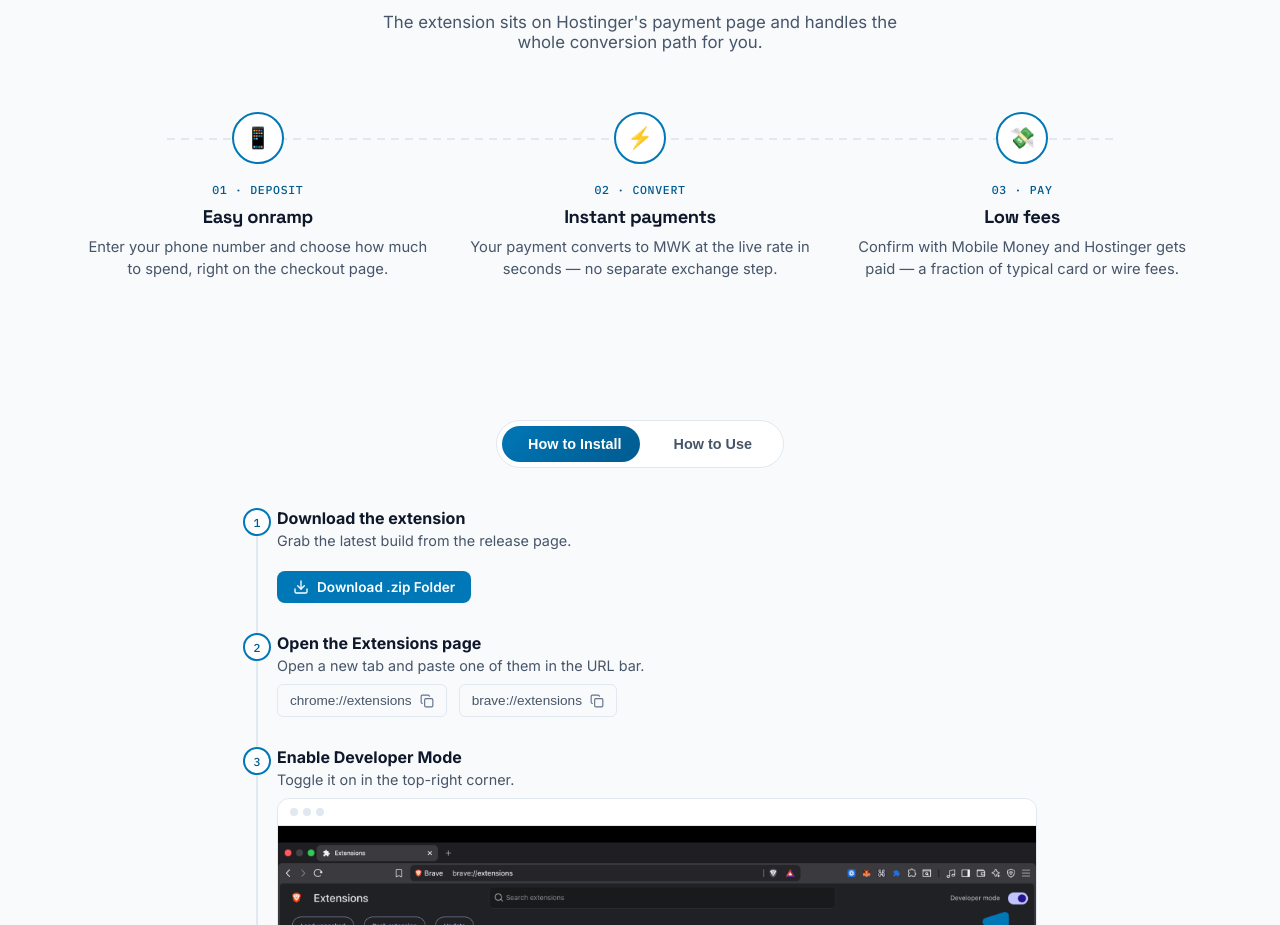
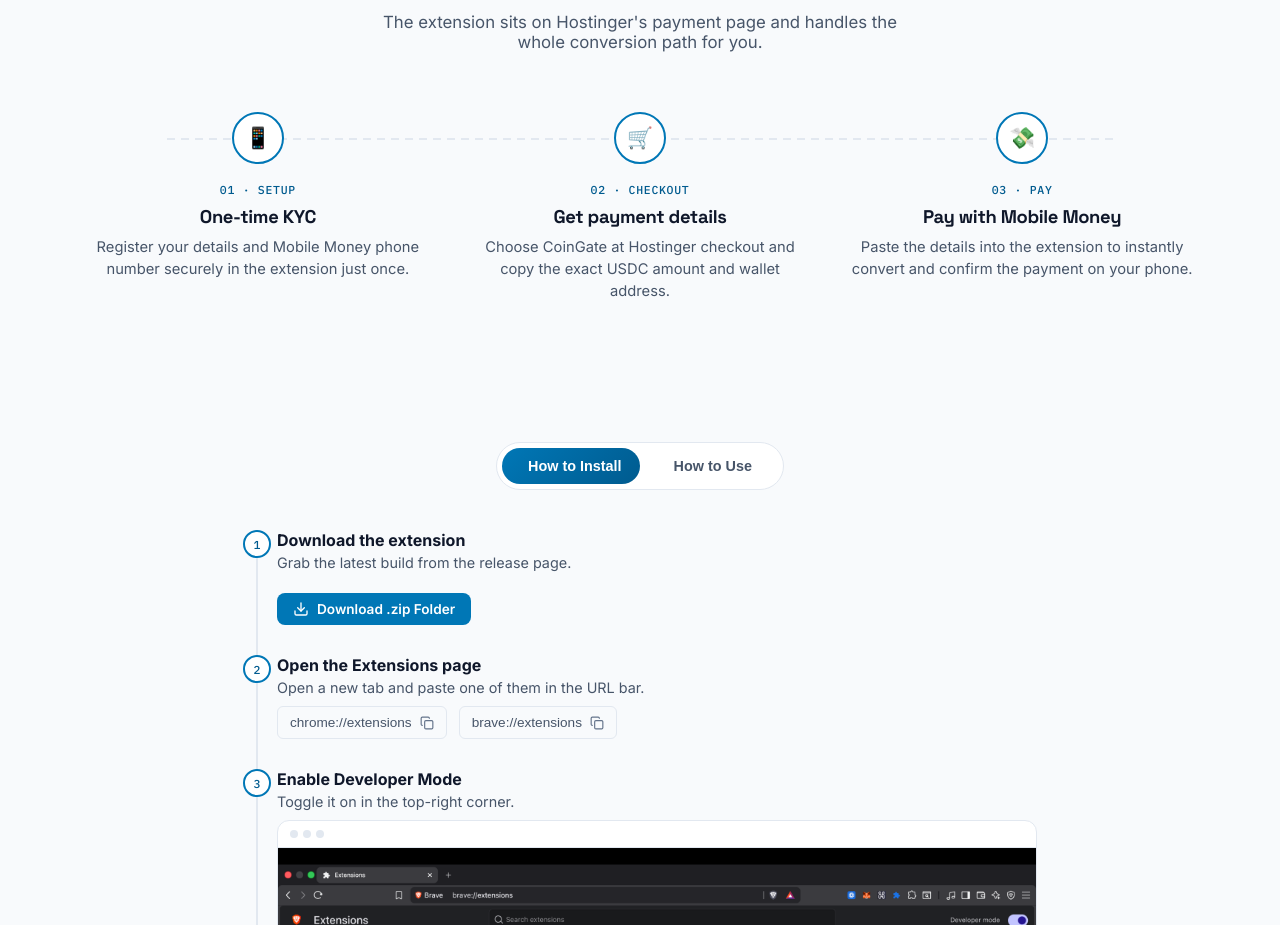
Before and after one commit to jeffIshmael/hostase, a Next.js app: page / in a window 1280 px wide. Shown: the part 1020-1945 px from the top of the page. Built offline with nearby package versions, Linux system fonts and the light colour scheme.

Commit message:
Update landing page copy to match Chrome Hostinger flow

```diff
--- a/src/app/page.tsx
+++ b/src/app/page.tsx
@@ -81,21 +81,21 @@
           <div className={styles.flowTrack}>
             <div className={styles.flowNode}>
               <div className={styles.flowBadge}><span>📱</span></div>
-              <span className={`${styles.flowLabel} mono`}>01 · DEPOSIT</span>
-              <h3>Easy onramp</h3>
-              <p>Enter your phone number and choose how much to spend, right on the checkout page.</p>
+              <span className={`${styles.flowLabel} mono`}>01 · SETUP</span>
+              <h3>One-time KYC</h3>
+              <p>Register your details and Mobile Money phone number securely in the extension just once.</p>
             </div>
             <div className={styles.flowNode}>
-              <div className={styles.flowBadge}><span>⚡</span></div>
-              <span className={`${styles.flowLabel} mono`}>02 · CONVERT</span>
-              <h3>Instant payments</h3>
-              <p>Your payment converts to MWK at the live rate in seconds — no separate exchange step.</p>
+              <div className={styles.flowBadge}><span>🛒</span></div>
+              <span className={`${styles.flowLabel} mono`}>02 · CHECKOUT</span>
+              <h3>Get payment details</h3>
+              <p>Choose CoinGate at Hostinger checkout and copy the exact USDC amount and wallet address.</p>
             </div>
             <div className={styles.flowNode}>
               <div className={styles.flowBadge}><span>💸</span></div>
               <span className={`${styles.flowLabel} mono`}>03 · PAY</span>
-              <h3>Low fees</h3>
-              <p>Confirm with Mobile Money and Hostinger gets paid — a fraction of typical card or wire fees.</p>
+              <h3>Pay with Mobile Money</h3>
+              <p>Paste the details into the extension to instantly convert and confirm the payment on your phone.</p>
             </div>
           </div>
         </section>
```
